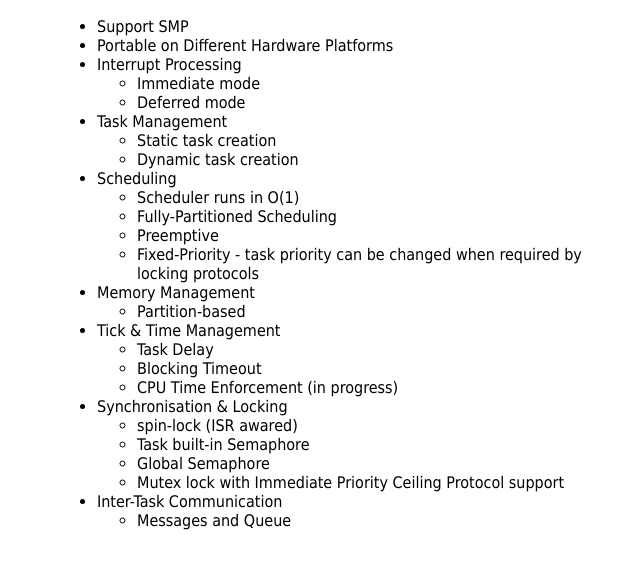
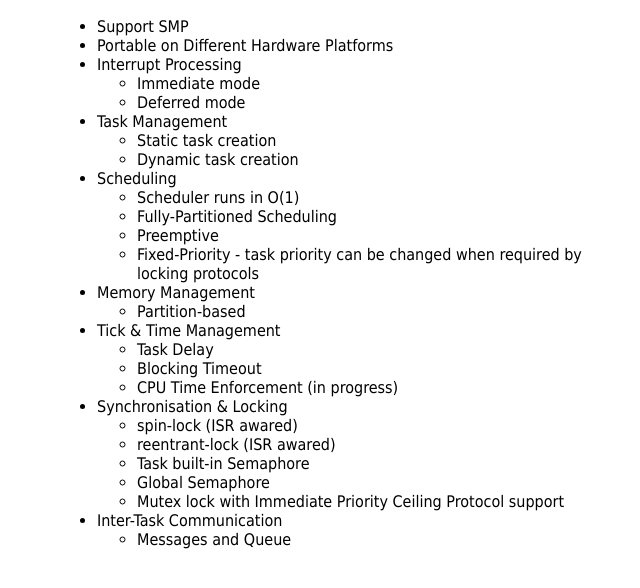
Before and after one commit to saartos/saartos.github.io, a plain HTML site: page index.html in a window 1280 px wide. Shown: the part 112-700 px from the top of the page, without its empty margins (303-943 px from the left). Drawn offline with Linux system fonts and the light colour scheme.

Commit message:
Update index.html

```diff
--- a/index.html
+++ b/index.html
@@ -48,6 +48,7 @@
         </li>
         <li>Synchronisation &amp; Locking<ul>
                 <li>spin-lock (ISR awared)</li>
+                <li>reentrant-lock (ISR awared)</li>
                 <li>Task built-in Semaphore</li>
                 <li>Global Semaphore</li>
                 <li>Mutex lock with Immediate Priority Ceiling Protocol support</li>
```
